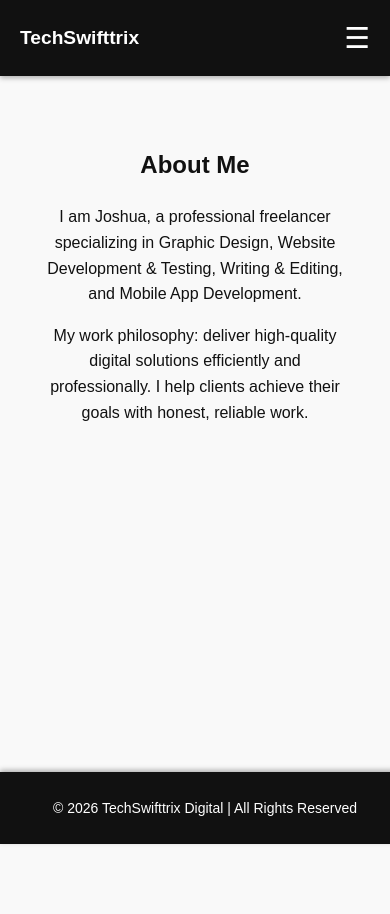
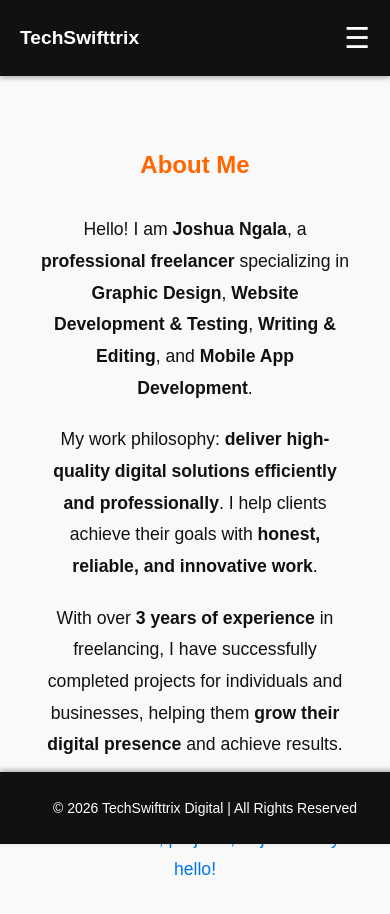
Before and after one commit to CASHFLOWCONNECT001/techswiftrix-website, a React (Create React App) app: page /about in a window 390 px wide. Shown: the top 914 px of the page. Built offline with nearby package versions, Linux system fonts and the light colour scheme.

Commit message:
Update navbar and footer for mobile responsiveness

```diff
--- a/src/pages/About.js
+++ b/src/pages/About.js
@@ -2,10 +2,37 @@
 
 const About = () => {
   return (
-    <div className="container" style={{ maxWidth: "700px", margin: "0 auto", textAlign: "center", paddingTop: "50px" }}>
-      <h1>About Me</h1>
-      <p>I am Joshua, a professional freelancer specializing in Graphic Design, Website Development & Testing, Writing & Editing, and Mobile App Development.</p>
-      <p>My work philosophy: deliver high-quality digital solutions efficiently and professionally. I help clients achieve their goals with honest, reliable work.</p>
+    <div
+      className="container"
+      style={{
+        maxWidth: "700px",
+        margin: "0 auto",
+        textAlign: "center",
+        paddingTop: "50px",
+        paddingBottom: "50px",
+      }}
+    >
+      <h1 style={{ marginBottom: "30px", color: "#ff6600" }}>About Me</h1>
+
+      <p style={{ fontSize: "1.1rem", lineHeight: "1.8" }}>
+        Hello! I am <strong>Joshua Ngala</strong>, a <strong>professional freelancer</strong> specializing in
+        <strong> Graphic Design</strong>, <strong>Website Development & Testing</strong>,
+        <strong> Writing & Editing</strong>, and <strong>Mobile App Development</strong>.
+      </p>
+
+      <p style={{ fontSize: "1.1rem", lineHeight: "1.8", marginTop: "20px" }}>
+        My work philosophy: <strong>deliver high-quality digital solutions efficiently and professionally</strong>.
+        I help clients achieve their goals with <strong>honest, reliable, and innovative work</strong>.
+      </p>
+
+      <p style={{ fontSize: "1.1rem", lineHeight: "1.8", marginTop: "20px" }}>
+        With over <strong>3 years of experience</strong> in freelancing, I have successfully completed projects for
+        individuals and businesses, helping them <strong>grow their digital presence</strong> and achieve results.
+      </p>
+
+      <p style={{ fontSize: "1.1rem", lineHeight: "1.8", marginTop: "30px", color: "#0077e6" }}>
+        Feel free to <strong>contact me</strong> for collaborations, projects, or just to say hello!
+      </p>
     </div>
   );
 };
```
